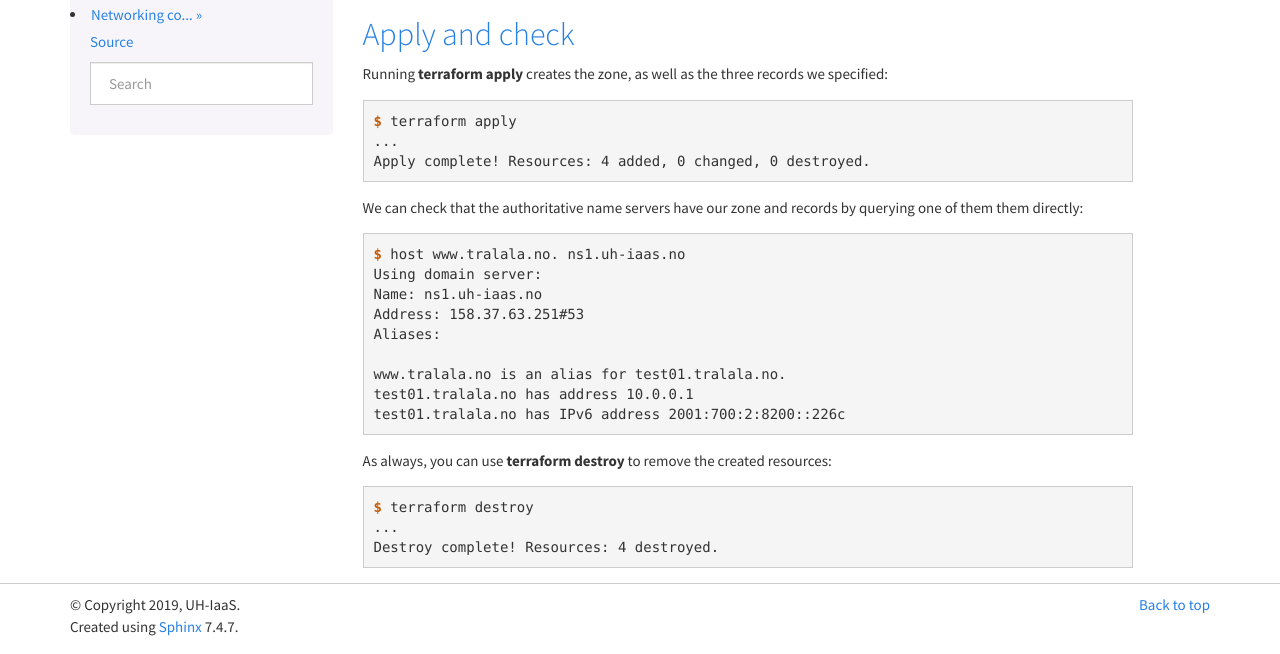
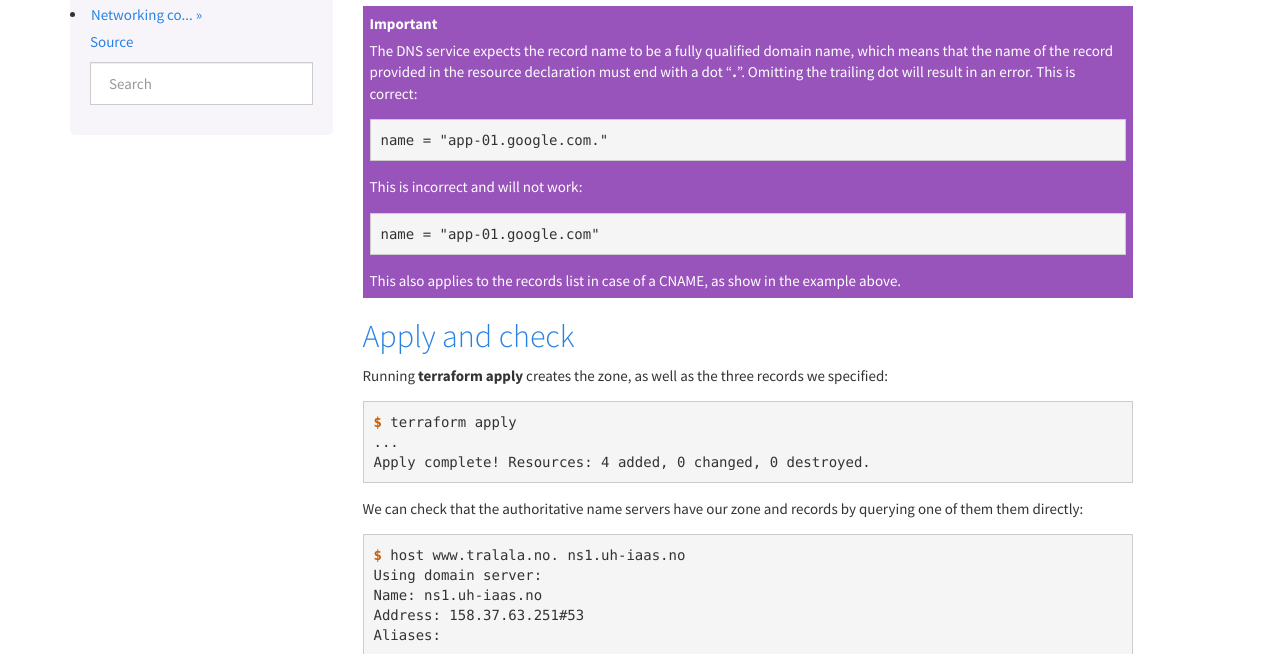
Before and after one commit to norcams/docs-enduser, a Sphinx documentation site: the page built from docs/terraform-part5.rst, in a window 1280 px wide and 900 px high, scrolled down 1073 px, cut to the strip 246-900 px from the top of the window. Built offline with Sphinx 7.4.7, drawn with Linux system fonts in a browser that asks for light colours.

Commit message:
terraform dns

```diff
--- a/docs/terraform-part5.rst
+++ b/docs/terraform-part5.rst
@@ -72,6 +72,26 @@ below:
    :name: recordset-tf
    :linenos:
 
+.. IMPORTANT::
+
+   The DNS service expects the record name to be a fully qualified
+   domain name, which means that the name of the record provided in
+   the resource declaration must end with a dot "**.**". Omitting the
+   trailing dot will result in an error. This is correct:
+
+   .. code-block:: console
+
+     name = "app-01.google.com."
+
+   This is incorrect and will not work:
+
+   .. code-block:: console
+
+     name = "app-01.google.com"
+
+   This also applies to the records list in case of a CNAME, as show
+   in the example above.
+
 Apply and check
 ---------------
 
```
